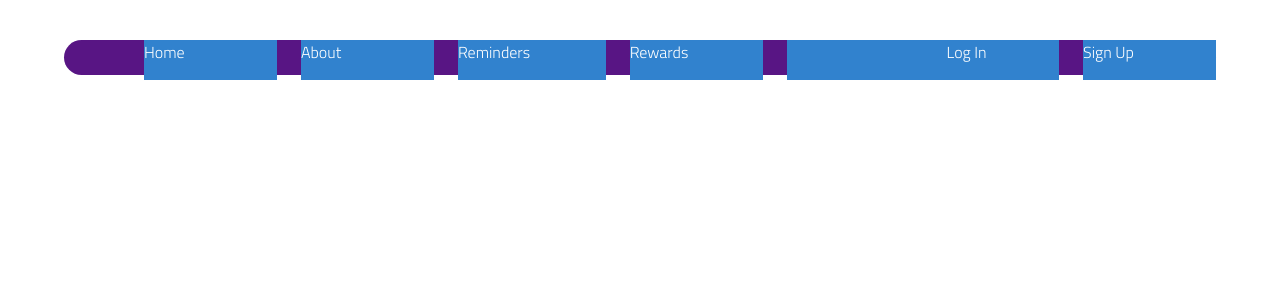
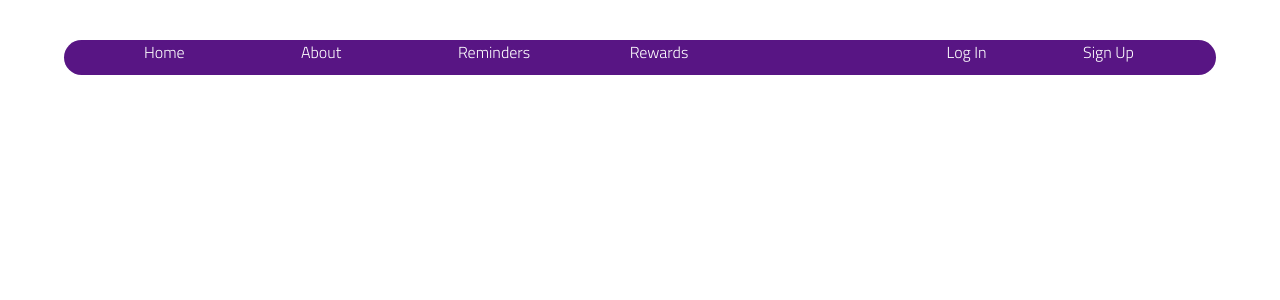
Before and after one commit to Fall-Hacks-2023/Fall_Hacks_FE, a React (Create React App) app: page / in a window 1280 px wide. Shown: the top 300 px of the page. Built offline with nearby package versions, Linux system fonts and the light colour scheme; no server answers.

Commit message:
chore:added dashboard component

```diff
--- /dev/null
+++ b/src/component/Card.jsx
@@ -0,0 +1,12 @@
+import React from 'react'
+import styles from "./card.module.css";
+
+export default function Card() {
+  return (
+    <div className={styles["card-container"]}>
+        <div>Habbit name</div>
+        <div>Interval</div>
+        <div>Point = 0</div>
+    </div>
+  )
+}
--- /dev/null
+++ b/src/component/Dashboard.jsx
@@ -0,0 +1,10 @@
+import React from 'react'
+import Card from './Card'
+
+export default function Dashboard() {
+  return (
+    <div>
+        <Card/>
+    </div>
+  )
+}
--- /dev/null
+++ b/src/component/Generic.jsx
@@ -0,0 +1,15 @@
+import React from 'react'
+import styles from "./generic.module.css";
+export default function
+() {
+  return (
+    <div className={styles["generic-container"]}>
+        <div className={styles["generic-container"]}>
+
+        </div>
+        <div className={styles["generic-right-container"]}>
+
+        </div>
+    </div>
+  )
+}
--- /dev/null
+++ b/src/component/card.module.css
@@ -0,0 +1,10 @@
+.card-container{
+    display: flex;
+    flex-direction: column;
+    justify-content: center;
+    align-items: center;
+    border-radius: 20px;
+    width: 200px;
+    height: 200px;
+    background-color: antiquewhite;
+}
--- a/src/index.css
+++ b/src/index.css
@@ -4,7 +4,5 @@
   box-sizing: border-box;
   margin: 0;
   padding: 0;
+
 }
-.page-container{
-  background-color: black;
-}
--- a/src/pages/Home.jsx
+++ b/src/pages/Home.jsx
@@ -1,29 +1,62 @@
-import React from 'react'
-import { Grid, GridItem } from '@chakra-ui/react'
+import React, { useEffect, useState } from "react";
+import { Grid, GridItem } from "@chakra-ui/react";
+import { useRecoilValue } from "recoil";
+import { axiosInstance } from "..";
+import Dashboard from "../component/Dashboard";
+import Generic from "../component/Generic";
 const Home = () => {
+//const name = useRecoilValue(userNameState);
+const [user,setUser]=useState(null);
+useEffect(()=>{
+    const func = async () =>{
+        try{
+            const {data} = await axiosInstance.get("/auth/login");
+            console.log(data.user);
+            setUser(data.user);
+        }
+        catch(err){
+            console.log(err)
+        }
+    };
+    func();
+},[])
 return (
-    <Grid templateColumns='repeat(5, 1fr)' gap={6} h='35' w='90%' bg='#581584'borderRadius={20} margin={'auto'} marginTop={10} display={'flex'} flexDirection={'row'}>
-    <GridItem w='90%' h='10' bg='blue.500' color={'white'} marginLeft={20} >
+    <>
+      <Grid
+        templateColumns="repeat(5, 1fr)"
+        gap={6}
+        h="35"
+        w="90%"
+        bg="#581584"
+        borderRadius={20}
+        margin={"auto"}
+        marginTop={10}
+        display={"flex"}
+        flexDirection={"row"}
+      >
+        <GridItem w="90%" h="10" color={"white"} marginLeft={20}>
           Home
         </GridItem>
-    <GridItem w='90%' h='10' bg='blue.500' color={'white'}>
+        <GridItem w="90%" h="10" color={"white"}>
           About
         </GridItem>
-    <GridItem w='100%' h='10' bg='blue.500' color={'white'}>
+        <GridItem w="100%" h="10" color={"white"}>
           Reminders
         </GridItem>
-    <GridItem w='90%' h='10' bg='blue.500' color={'white'}>
+        <GridItem w="90%" h="10" color={"white"}>
           Rewards
         </GridItem>
 
-    <GridItem w='90%' h='10' bg='blue.500' paddingLeft={'40'}  color={'white'}>
+        <GridItem w="90%" h="10" paddingLeft={"40"} color={"white"}>
           Log In
         </GridItem>
-    <GridItem w='90%' h='10' bg='blue.500' color={'white'}>
+        <GridItem w="90%" h="10" color={"white"}>
           Sign Up
         </GridItem>
       </Grid>
-  )
-}
+      {user? <Dashboard/>:<Generic/>}
+    </>
+  );
+};
 
-export default Home
+export default Home;
--- a/src/pages/Register.jsx
+++ b/src/pages/Register.jsx
@@ -16,7 +16,6 @@ export default function Register() {
   const ageRef = useRef();
   const passwordInputRef = useRef();
   const emailInputRef = useRef();
-  const passwordAgainInputRef = useRef();
   const [error,setError] = useState(null);
   const navigate = useNavigate();
 
@@ -63,8 +62,6 @@ export default function Register() {
               <input type="email" ref={emailInputRef}></input>
               <span>Password</span>
               <input type="password" ref={passwordInputRef}></input>
-              <span>Password again</span>
-              <input type="password" ref={passwordAgainInputRef}></input>
 
               <button type="submit">Sign Up</button>
             </form>
--- a/src/pages/login.module.css
+++ b/src/pages/login.module.css
@@ -5,7 +5,6 @@
     justify-content: center;
     align-items: center;
     color: #602283;
-    background-color: #696969;
 }
 .login-container{
     z-index: 2;
```
Also changed, not shown: src/component/Sidebar.jsx (added, +31 -0 lines), src/component/generic.module.css (added), src/store/atom/user.js (renamed from src/store/atom/atom.js). Lines whose indentation alone changed are shown as unchanged.
